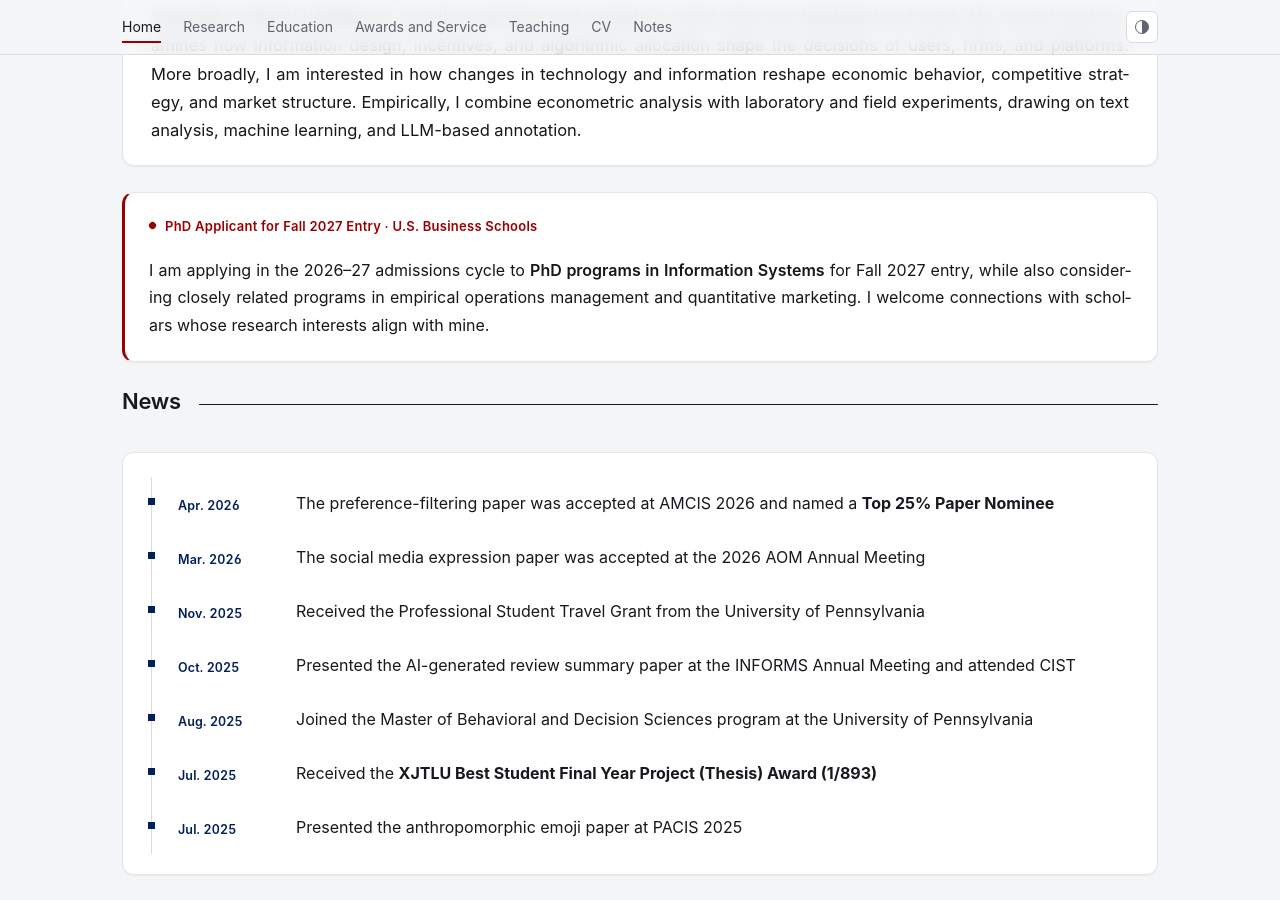
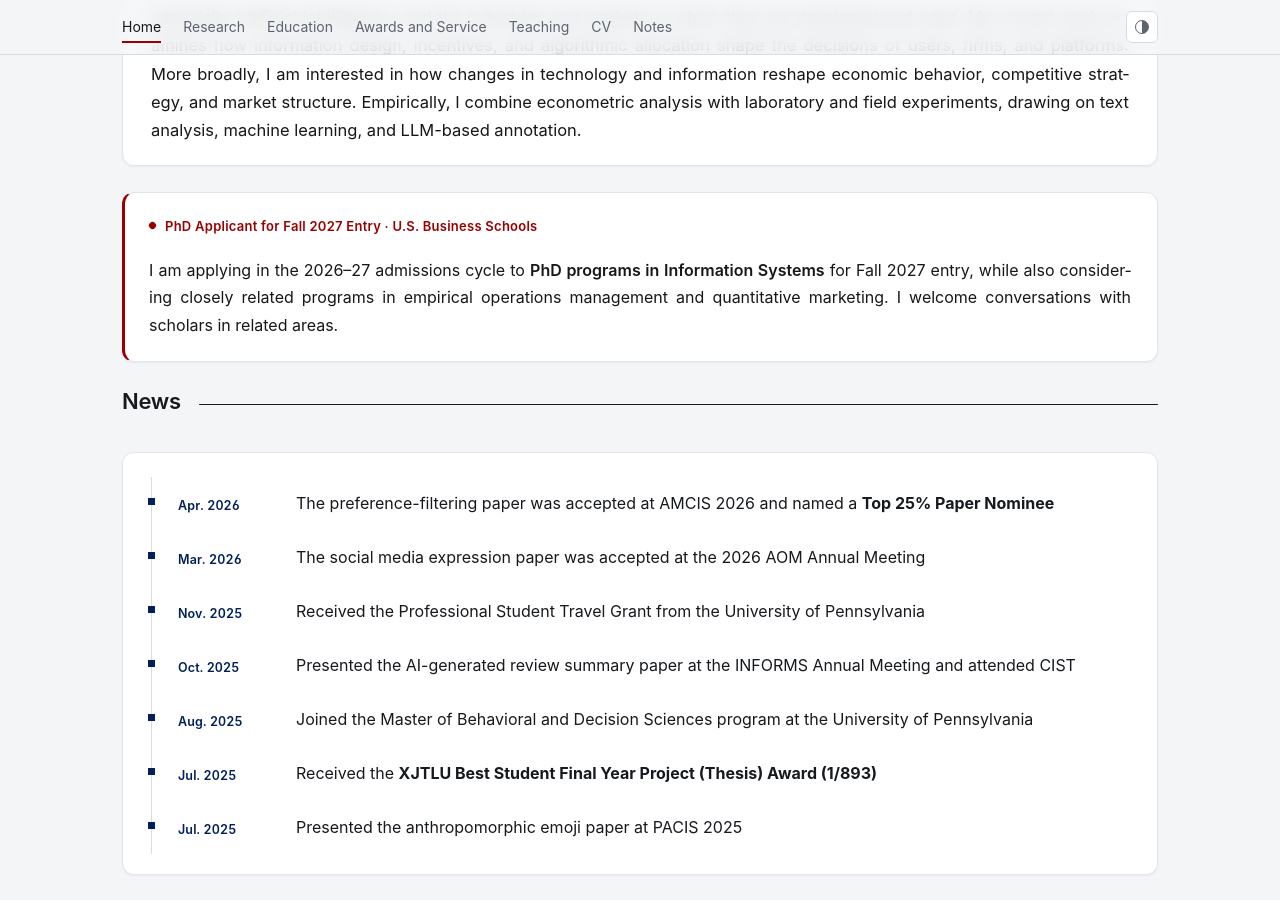
Before and after one commit to bobbyZhong10/bobbyzhong10.github.io, a Jekyll site: the page built from _pages/about.md, in a window 1280 px wide and 900 px high, scrolled down 579 px. Built offline with Jekyll 4.4.1, drawn with Linux system fonts in a browser that asks for light colours; some web fonts are replaced.

Commit message:
Shorten PhD outreach copy

```diff
--- a/_pages/about.md
+++ b/_pages/about.md
@@ -16,7 +16,7 @@
 
 <div class="phd-callout">
   <span class="phd-callout__badge">PhD Applicant for Fall 2027 Entry · U.S. Business Schools</span>
-  <p>I am applying in the 2026–27 admissions cycle to <strong>PhD programs in Information Systems</strong> for Fall 2027 entry, while also considering closely related programs in empirical operations management and quantitative marketing. I welcome connections with scholars whose research interests align with mine.</p>
+  <p>I am applying in the 2026–27 admissions cycle to <strong>PhD programs in Information Systems</strong> for Fall 2027 entry, while also considering closely related programs in empirical operations management and quantitative marketing. I welcome conversations with scholars in related areas.</p>
 </div>
 
 <section class="home-section">
```
